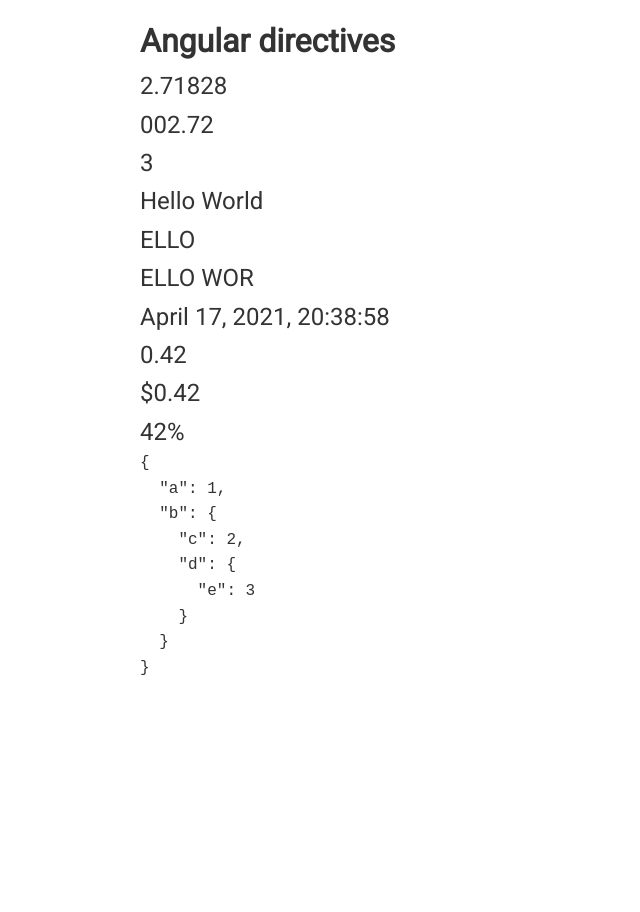
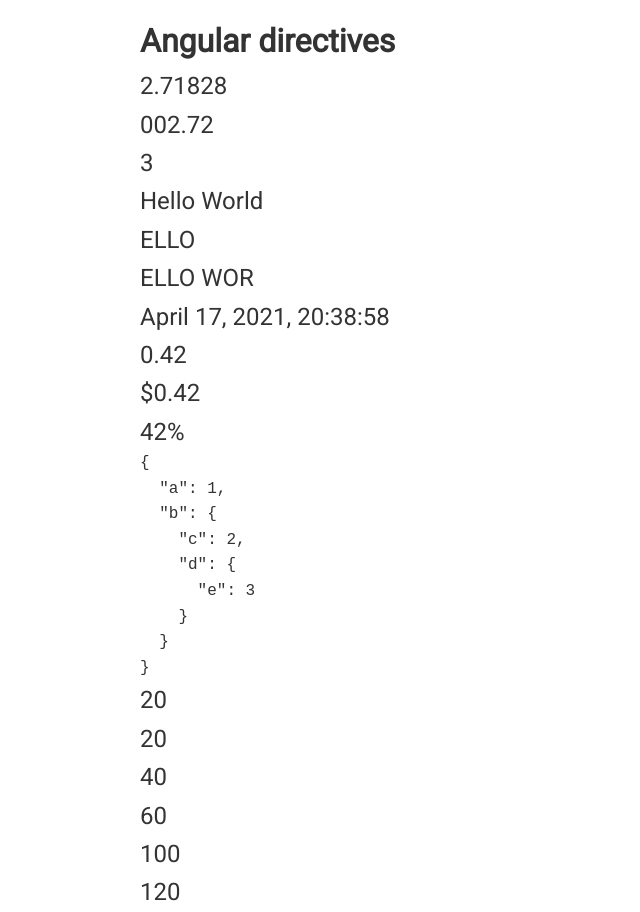
Before and after one commit to evgen904/Angular-Lesson, an Angular app: page / in a window 1280 px wide. Shown: the whole page, without its empty margins (0-640 px from the left). Before the commit the page ends 800 px from the top, so only its background shows below. Built offline with nearby package versions, Linux system fonts and the light colour scheme.

Commit message:
Создание своего пайпа

```diff
--- a/src/app/app.component.html
+++ b/src/app/app.component.html
@@ -93,4 +93,11 @@
 
   <pre>{{ obj | json }}</pre>
 
+  <p>{{ 10 | mult }}</p>
+  <p>{{ 10 | mult:2  }}</p>
+  <p>{{ 10 | mult:4  }}</p>
+  <p>{{ 10 | mult:6  }}</p>
+  <p>{{ 10 | mult:10  }}</p>
+  <p>{{ 10 | mult:12  }}</p>
+
 </div>
--- a/src/app/app.module.ts
+++ b/src/app/app.module.ts
@@ -5,13 +5,15 @@
 import {StyleDirective} from './directives/style.directive';
 import { Style2Directive } from './directives/style2.directive';
 import { IfnotDirective } from './directives/ifnot.directive';
+import {MultByPipes} from './pipes/mult-by.pipes';
 
 @NgModule({
   declarations: [
     AppComponent,
     StyleDirective,
     Style2Directive,
-    IfnotDirective
+    IfnotDirective,
+    MultByPipes
   ],
   imports: [
     BrowserModule,
--- /dev/null
+++ b/src/app/pipes/mult-by.pipes.ts
@@ -0,0 +1,11 @@
+import {Pipe, PipeTransform} from '@angular/core';
+
+@Pipe({
+  name: 'mult'
+})
+
+export class MultByPipes implements PipeTransform{
+  transform(num: number, mult: number = 2): number {
+    return num * mult
+  }
+}
```
